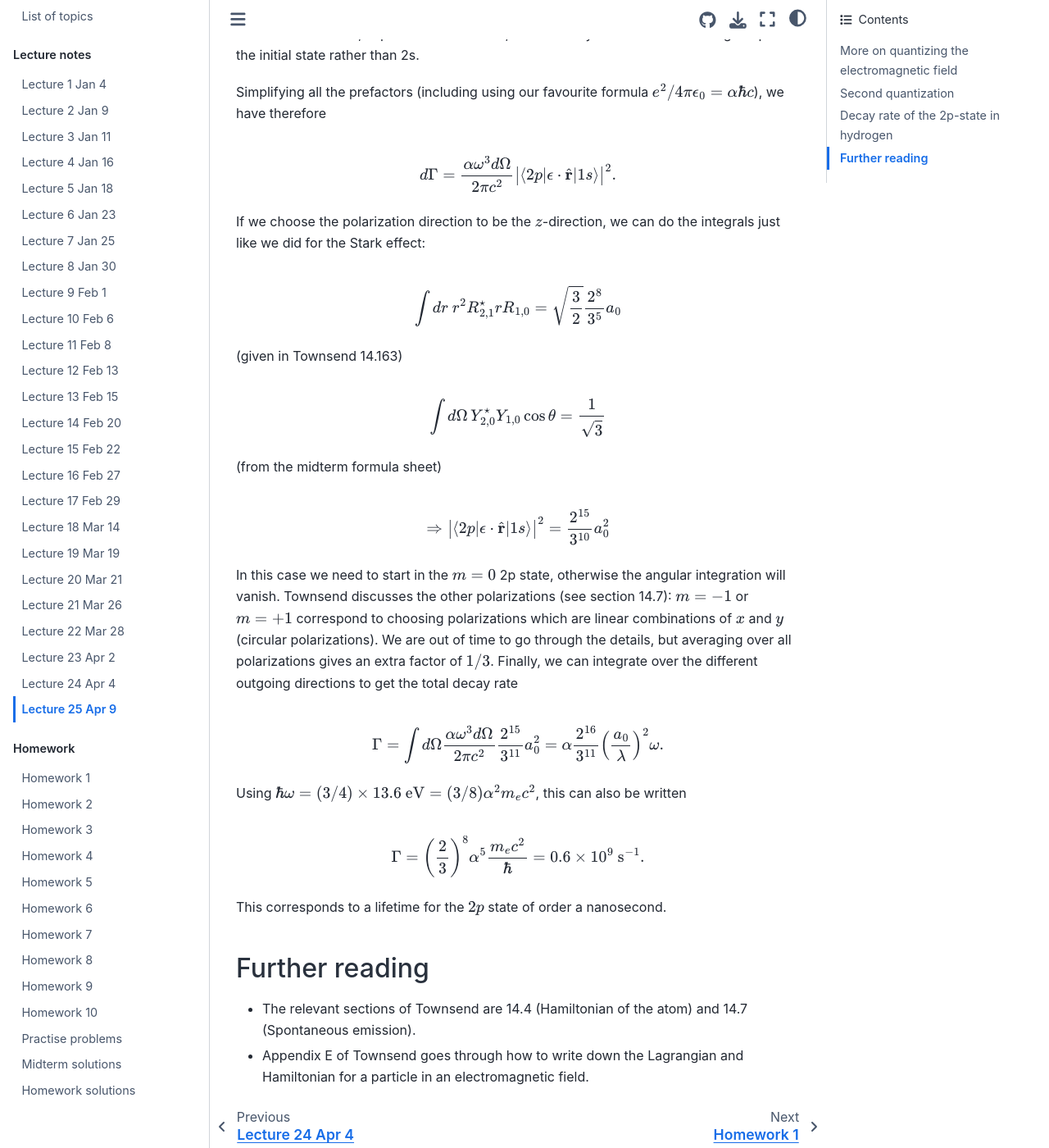
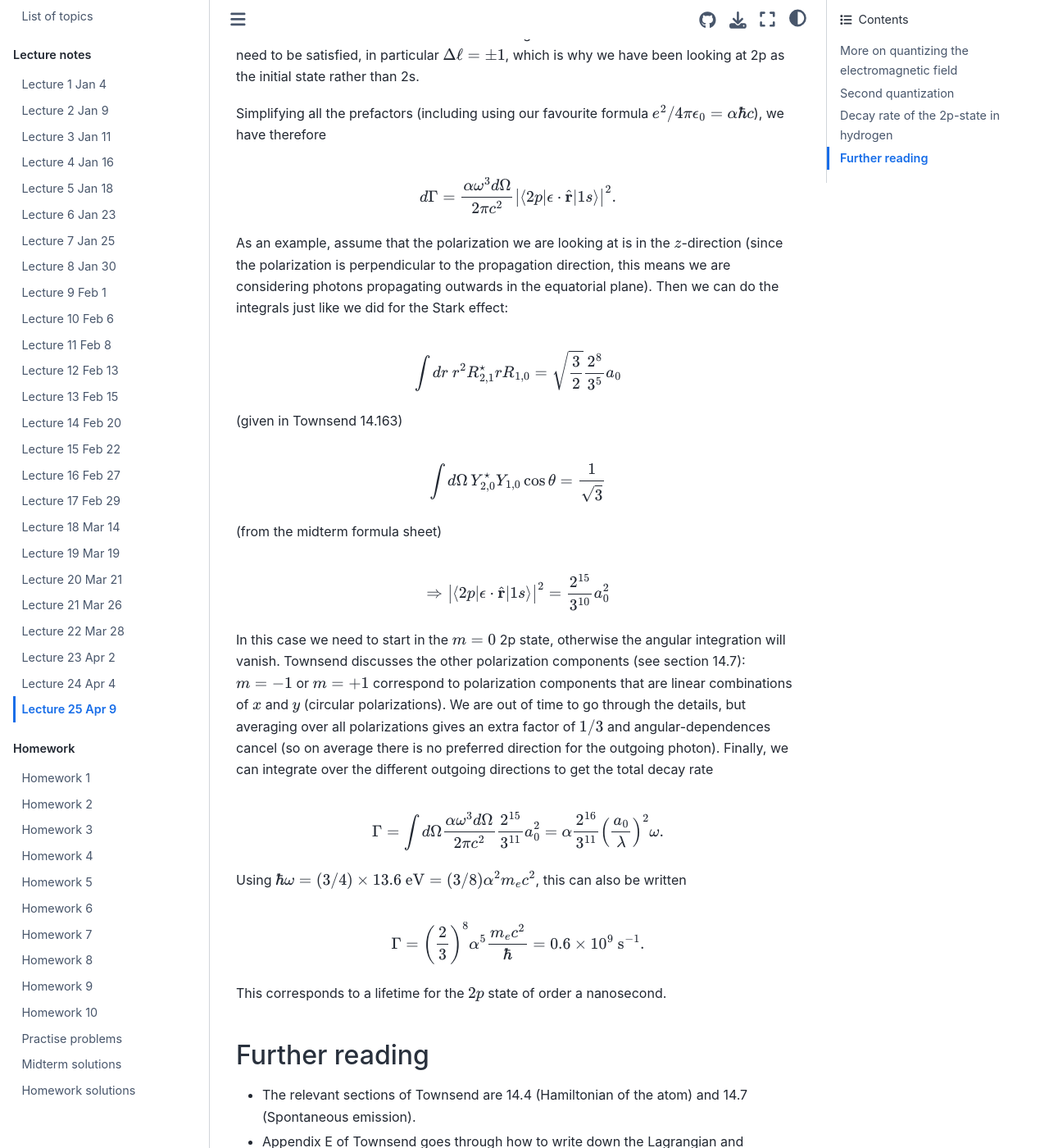
Before and after one commit to andrewcumming/phys457, a Jupyter Book: the page built from lecture25.md, in a window 1280 px wide and 1400 px high, scrolled down 4617 px. Shown: the whole window at 82% size. Built offline with Jupyter Book 1.0.4 settings and Sphinx 7.4.7 and the Sphinx Book theme 1.1.4, drawn with Linux system fonts in a browser that asks for light colours; some of the changed text lies outside the part shown.

Commit message:
Add clarifications to lec 25

```diff
--- a/lecture25.md
+++ b/lecture25.md
@@ -81,7 +81,7 @@ The initial and final states are
 
 $$\ket{i} = \ket{2p}\ket{0};\hspace{1cm} \ket{f} = \ket{1s}\ket{1}.$$
 
-Here we use the notation $\ket{0}$ to represent the electromagnetic field vacuum (no photons) and $\ket{1}$ to represent the state with 1 photon with $k$ corresponding to the photon released in the 2p$\rightarrow$1s transition. The states $\ket{2p}$ and $\ket{1s}$ are the hydrogen atom states that are stationary states of the unperturbed hydrogen Hamiltonian $\hat{H}_0$; the states $\ket{0}$ and $\ket{1}$ are the stationary states of the electromagnetic Hamiltonian $\hat{H}_\mathrm{EM}$. Both $\ket{i}$ and $\ket{f}$ are therefore stationary states of the unperturbed Hamiltonian $\hat{H}_0+\hat{H}_\mathrm{EM}$.
+Here we use the notation $\ket{0}$ to represent the electromagnetic field vacuum (no photons) and $\ket{1}$ to represent the state with 1 photon with $k$ corresponding to the photon released in the 2p$\rightarrow$1s transition. The photon that we create also has associated with it a propagation direction and a polarization. The states $\ket{2p}$ and $\ket{1s}$ are the hydrogen atom states that are stationary states of the unperturbed hydrogen Hamiltonian $\hat{H}_0$; the states $\ket{0}$ and $\ket{1}$ are the stationary states of the electromagnetic Hamiltonian $\hat{H}_\mathrm{EM}$. Both $\ket{i}$ and $\ket{f}$ are therefore stationary states of the unperturbed Hamiltonian $\hat{H}_0+\hat{H}_\mathrm{EM}$.
 
 Putting this together gives the following expression for the rate:
 
@@ -101,7 +101,7 @@ Simplifying all the prefactors (including using our favourite formula $e^2/4\pi\
 
 $$d\Gamma = {\alpha \omega^3 d\Omega\over 2\pi c^2} \left|\braket{2p|\mathbf{\epsilon}\cdot\hat{\mathbf{r}}|1s}\right|^2.$$
 
-If we choose the polarization direction to be the $z$-direction, we can do the integrals just like we did for the Stark effect:
+As an example, assume that the polarization we are looking at is in the $z$-direction (since the polarization is perpendicular to the propagation direction, this means we are considering photons propagating outwards in the equatorial plane). Then we can do the integrals just like we did for the Stark effect:
 
 $$\int dr\ r^2 R^\star_{2,1} r R_{1,0} = \sqrt{3\over 2} {2^8\over 3^5} a_0$$
 
@@ -113,7 +113,7 @@ $$\int d\Omega\, Y^\star_{2,0} Y_{1,0} \cos\theta = {1\over \sqrt{3}}$$
 
 $$\Rightarrow \left|\braket{2p|\mathbf{\epsilon}\cdot\hat{\mathbf{r}}|1s}\right|^2 = {2^{15}\over 3^{10}} a_0^2$$
 
-In this case we need to start in the $m=0$ 2p state, otherwise the angular integration will vanish. Townsend discusses the other polarizations (see section 14.7): $m=-1$ or $m=+1$ correspond to choosing polarizations which are linear combinations of $x$ and $y$ (circular polarizations). We are out of time to go through the details, but averaging over all polarizations gives an extra factor of $1/3$. Finally, we can integrate over the different outgoing directions to get the total decay rate
+In this case we need to start in the $m=0$ 2p state, otherwise the angular integration will vanish. Townsend discusses the other polarization components (see section 14.7): $m=-1$ or $m=+1$ correspond to polarization components that are linear combinations of $x$ and $y$ (circular polarizations). We are out of time to go through the details, but averaging over all polarizations gives an extra factor of $1/3$ and angular-dependences cancel (so on average there is no preferred direction for the outgoing photon). Finally, we can integrate over the different outgoing directions to get the total decay rate
 
 $$\Gamma = \int d\Omega {\alpha \omega^3 d\Omega\over 2\pi c^2} {2^{15}\over 3^{11}}a_0^2 = \alpha {2^{16}\over 3^{11}} \left({a_0\over\lambda}\right)^2 \omega.$$
 
```
